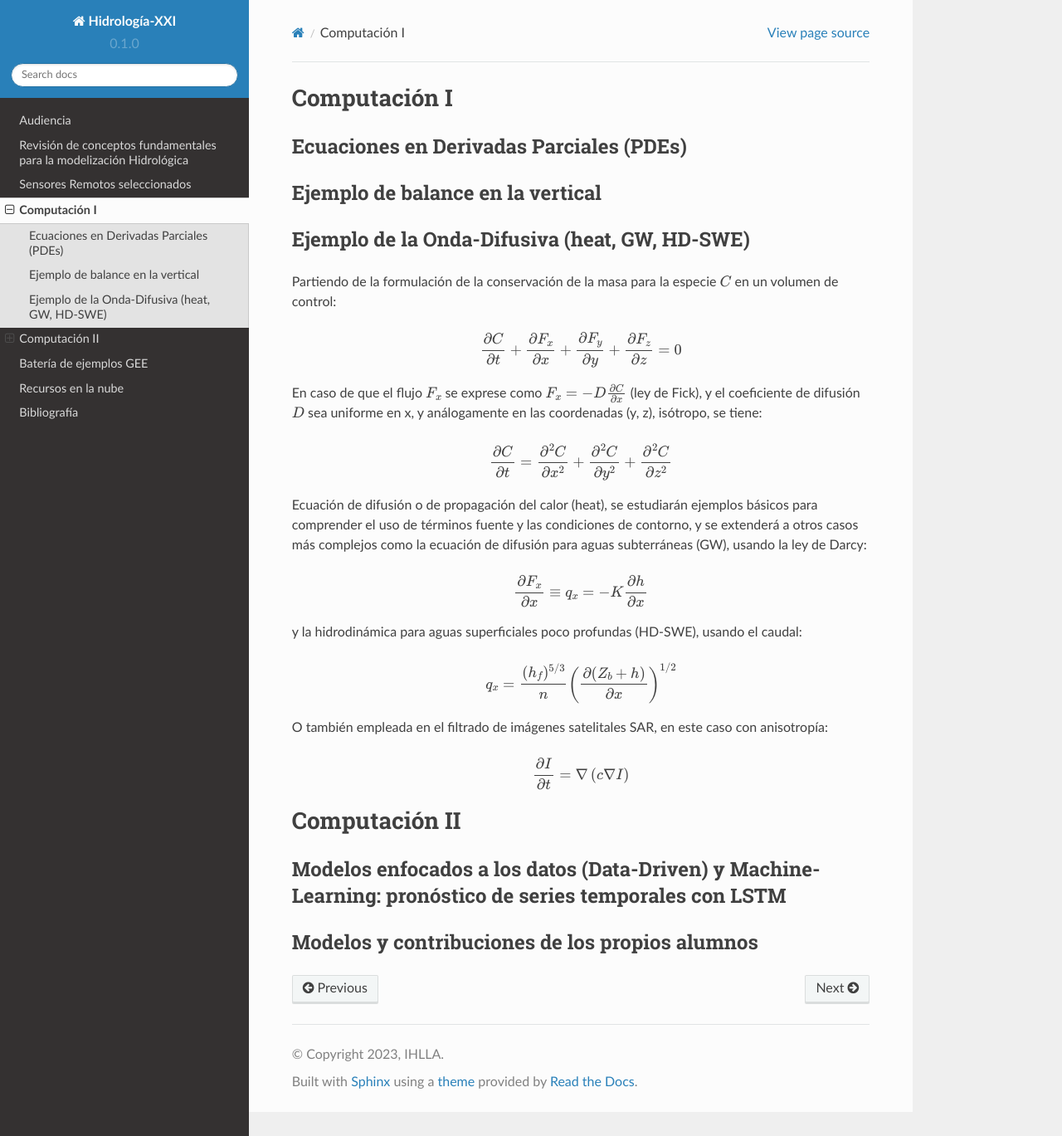
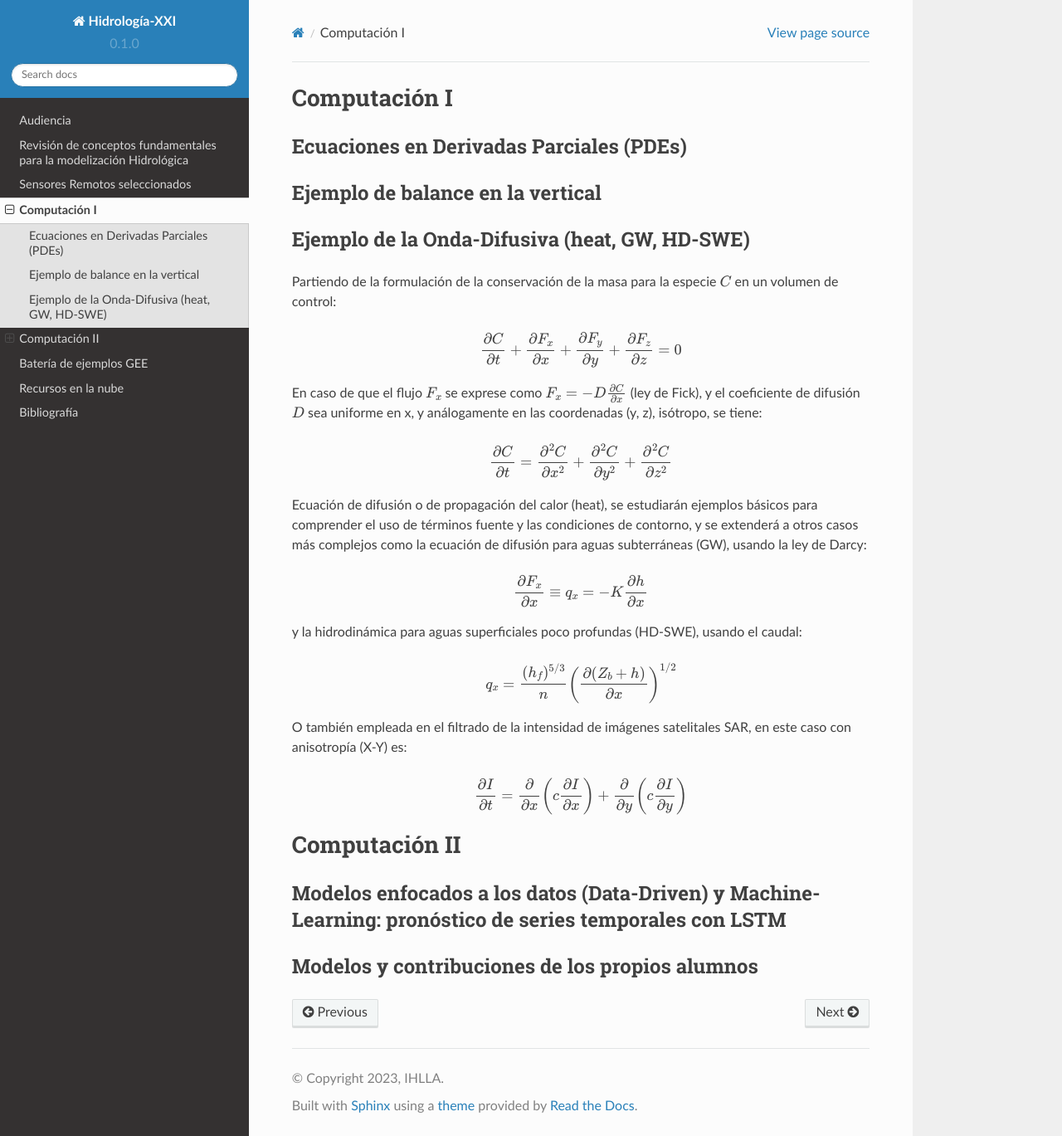
Before and after one commit to ivillamadrid/HidrologiaXXI, a Sphinx documentation site: the page built from docs/source/computacion.rst, in a window 1280 px wide and 1369 px high. Shown: the whole window at 83% size. Built offline with Sphinx 7.4.7 and the Read the Docs theme 2.0.0, drawn with Linux system fonts in a browser that asks for light colours.

Commit message:
Update computacion.rst

```diff
--- a/docs/source/computacion.rst
+++ b/docs/source/computacion.rst
@@ -35,11 +35,11 @@ y la hidrodinámica para aguas superficiales poco profundas (HD-SWE), usando el
 
  q_x =  \frac{(h_f)^{5/3}}{n} \left(\frac{\partial(Z_b+h)}{\partial x}\right)^{1/2}
 
-O también empleada en el filtrado de imágenes satelitales SAR, en este caso con anisotropía:
+O también empleada en el filtrado de la intensidad de imágenes satelitales SAR, en este caso con anisotropía (X-Y) es:
 
 .. math::
 
-  \frac{\partial I}{\partial t}= \nabla \left(c \nabla I \right)
+  \frac{\partial I}{\partial t}= \frac{\partial}{\partial x} \left(c \frac{\partial I}{\partial x}\right) + \frac{\partial}{\partial y} \left(c \frac{\partial I}{\partial y}\right)
 
 Computación II
 ==============
```
